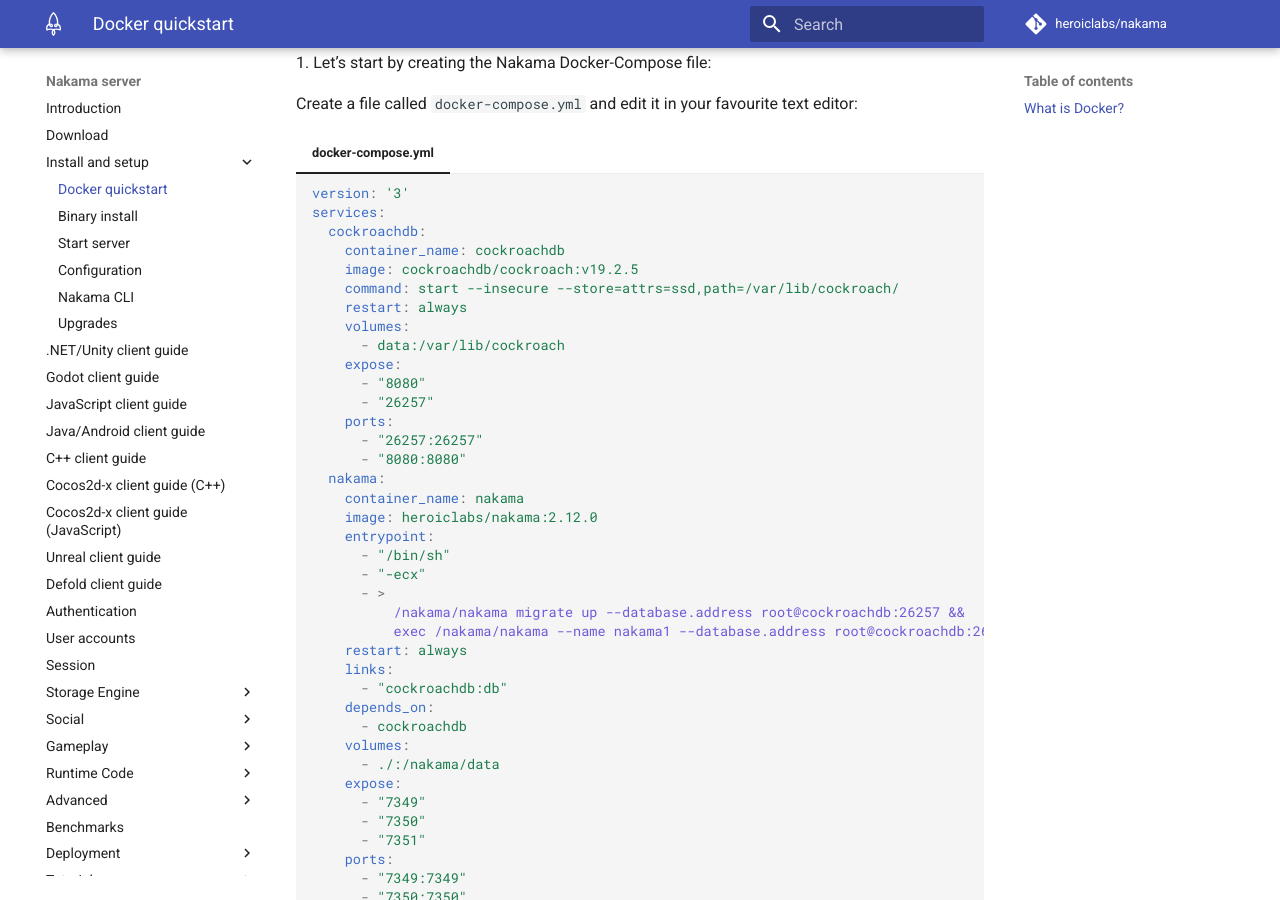
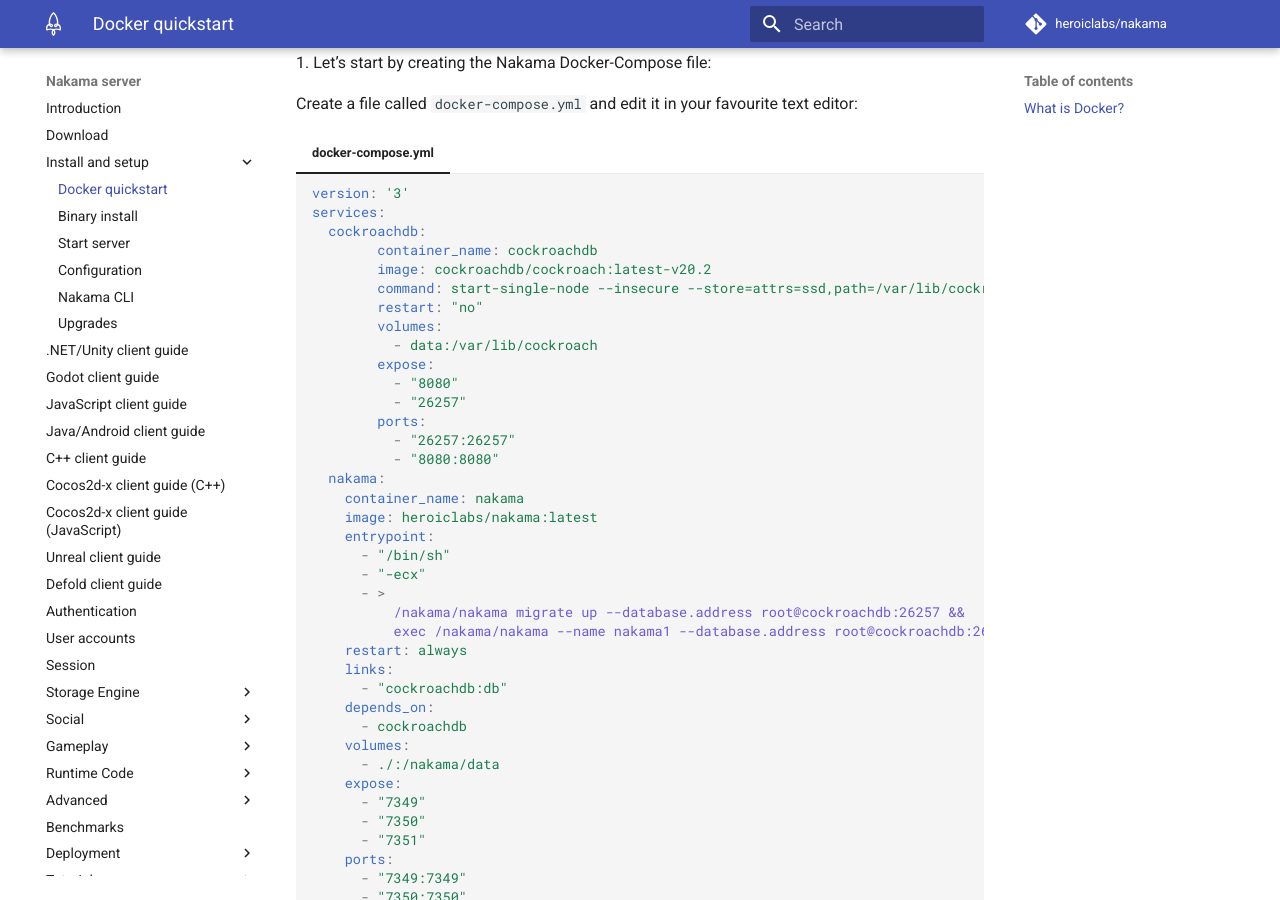
Before and after one commit to heroiclabs/nakama-docs, an MkDocs documentation site: the page built from docs/install-docker-quickstart.md, in a window 1280 px wide and 900 px high, scrolled down 2426 px. Built offline with MkDocs 1.6.1 and Material for MkDocs 9.7.7, drawn with Linux system fonts in a browser that asks for light colours; comment, search, counter and statistics services are not loaded.

Commit message:
Update Docker compose instructions.

```diff
--- a/docs/install-docker-quickstart.md
+++ b/docs/install-docker-quickstart.md
@@ -88,21 +88,21 @@
 	version: '3'
 	services:
 	  cockroachdb:
-	    container_name: cockroachdb
-	    image: cockroachdb/cockroach:v19.2.5
-	    command: start --insecure --store=attrs=ssd,path=/var/lib/cockroach/
-	    restart: always
-	    volumes:
-	      - data:/var/lib/cockroach
-	    expose:
-	      - "8080"
-	      - "26257"
-	    ports:
-	      - "26257:26257"
-	      - "8080:8080"
+            container_name: cockroachdb
+            image: cockroachdb/cockroach:latest-v20.2
+            command: start-single-node --insecure --store=attrs=ssd,path=/var/lib/cockroach/
+            restart: "no"
+            volumes:
+              - data:/var/lib/cockroach
+            expose:
+              - "8080"
+              - "26257"
+            ports:
+              - "26257:26257"
+              - "8080:8080"
 	  nakama:
 	    container_name: nakama
-	    image: heroiclabs/nakama:2.12.0
+	    image: heroiclabs/nakama:latest
 	    entrypoint:
 	      - "/bin/sh"
 	      - "-ecx"
```
